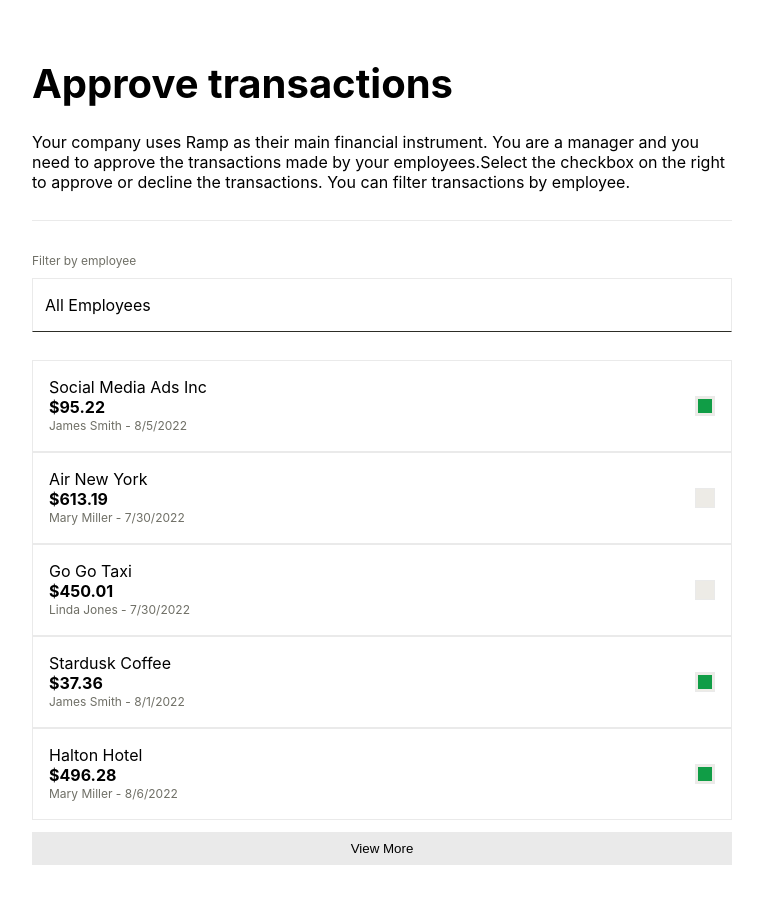
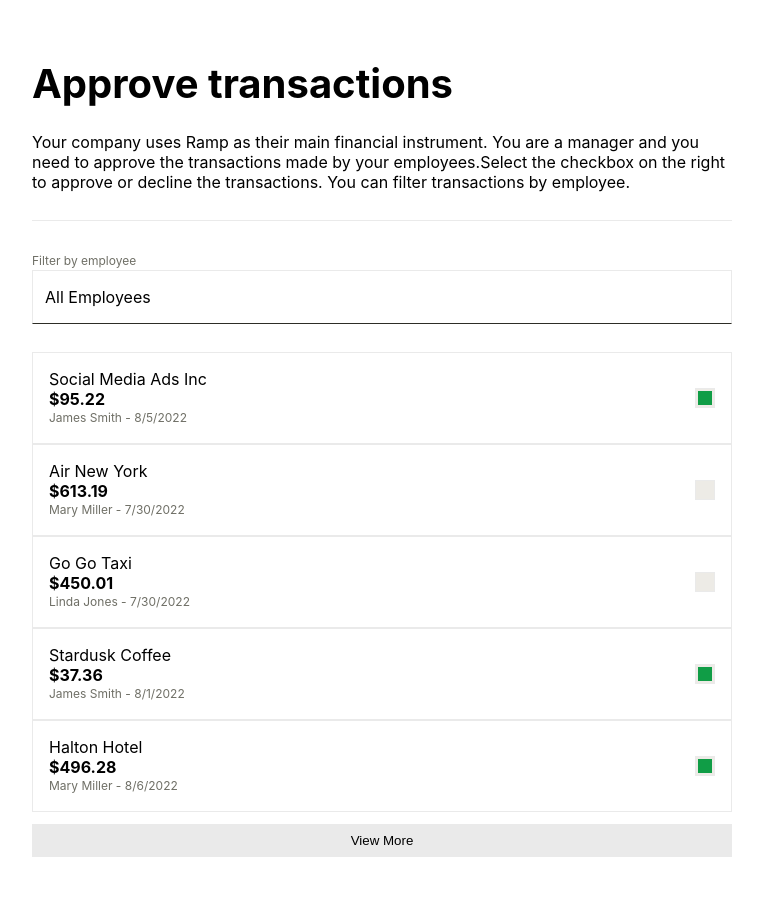
Before and after one commit to LuaanNguyen/Ramp-Frontend-OA, a React (Create React App) app: page / in a window 1280 px wide. Shown: the top 904 px of the page, without its empty margins (258-1021 px from the left). Built offline with nearby package versions, Linux system fonts and the light colour scheme.

Commit message:
Completed Bug 1:  Select dropdown doesn't scroll with rest of the page

```diff
--- a/src/components/InputSelect/index.tsx
+++ b/src/components/InputSelect/index.tsx
@@ -55,7 +55,7 @@
             <label className="RampText--s RampText--hushed" {...getLabelProps()}>
               {label}
             </label>
-            <div className="RampBreak--xs" />
+            {/* <div className="RampBreak--xs" /> */}
             <div
               className="RampInputSelect--input"
               onClick={(event) => {
--- a/src/index.css
+++ b/src/index.css
@@ -92,6 +92,7 @@
 
 .RampInputSelect--dropdown-container {
   display: none;
+  position: absolute;
   width: 100%;
   max-width: 700px;
   border: 1px solid var(--color-darker-shade);
@@ -101,7 +102,7 @@
 }
 
 .RampInputSelect--dropdown-container-opened {
-  display: inline-block;
+  display: block;
 }
 
 .RampInputSelect--dropdown-item {
```
